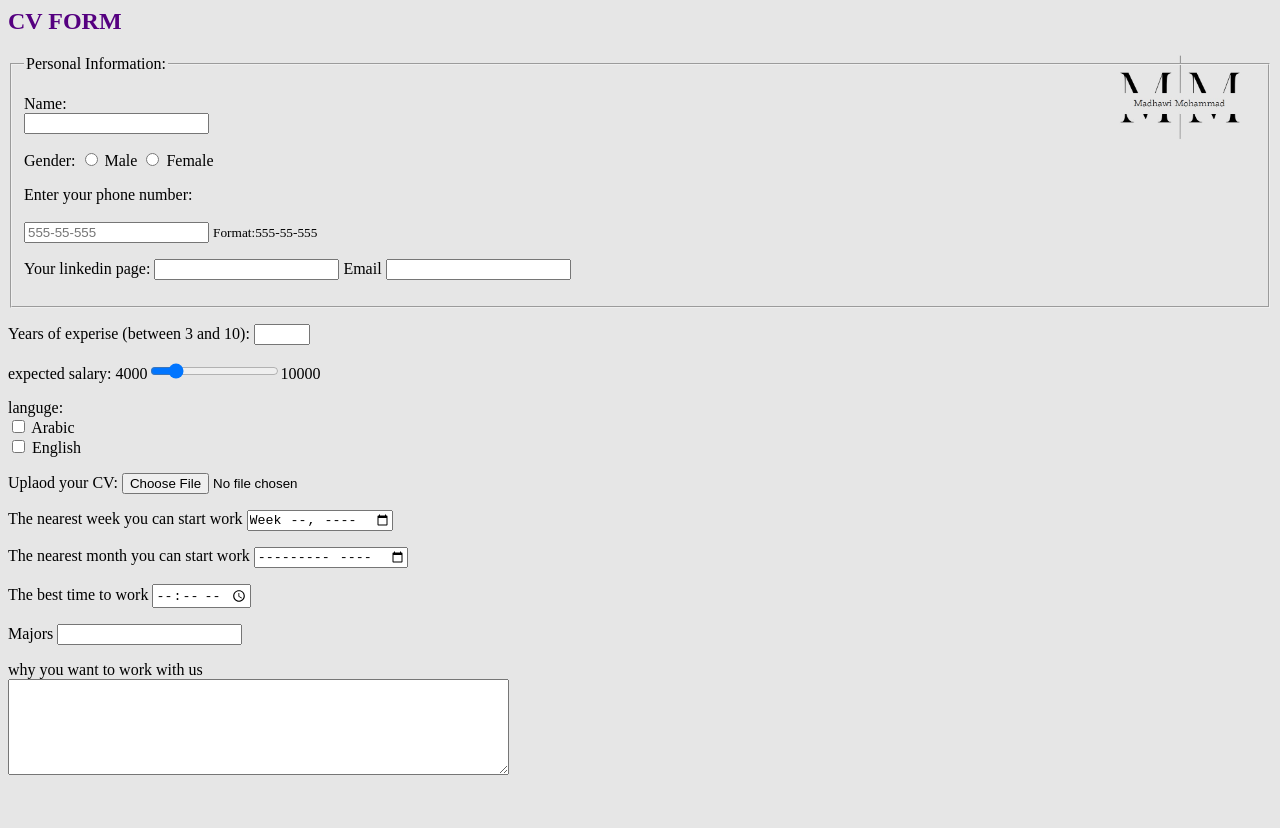
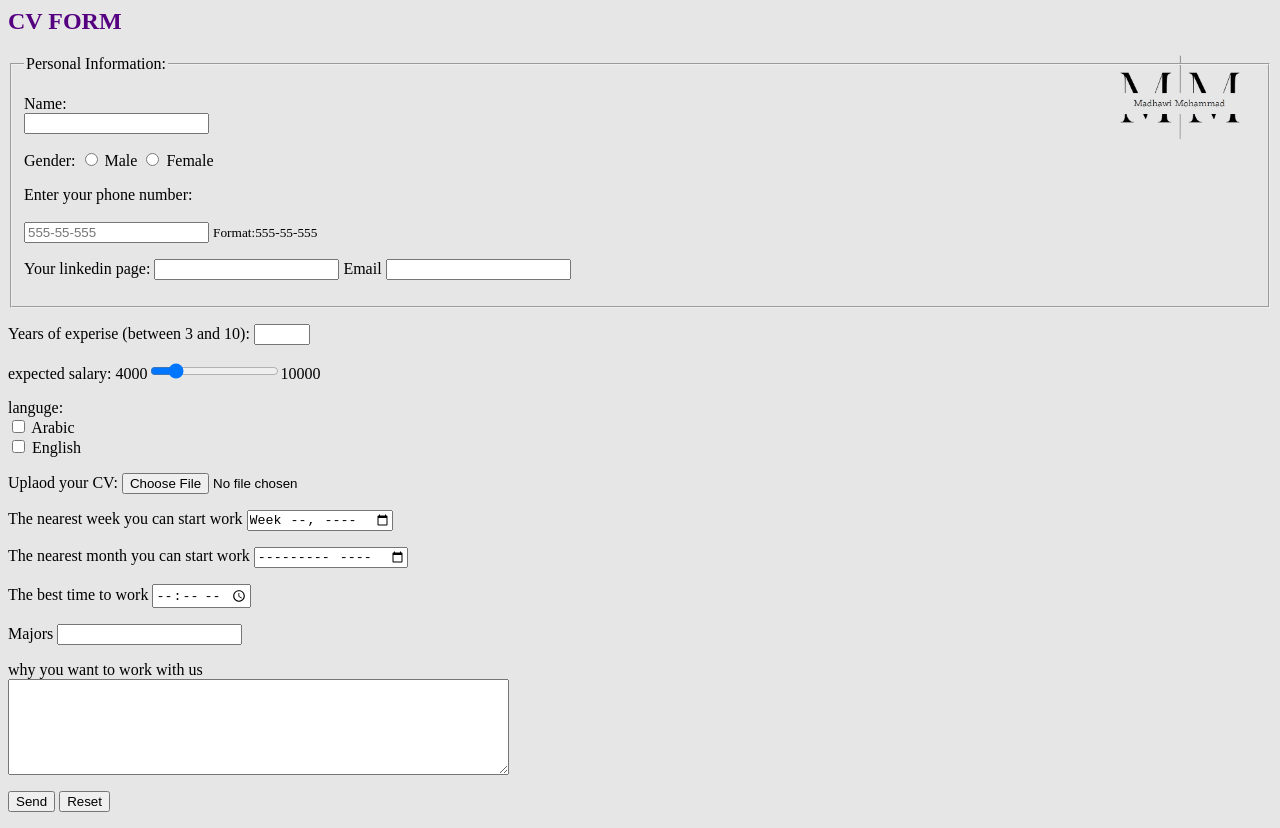
Before and after one commit to madhawi7/madhawi7.github.io, a plain HTML site: page sheet3.html in a window 1280 px wide. Before the commit the page ends 800 px from the top, so only its background shows below. Drawn offline with Linux system fonts and the light colour scheme.

Commit message:
Update sheet3.html

```diff
--- a/sheet3.html
+++ b/sheet3.html
@@ -98,6 +98,8 @@
 <textarea id="work" name="work" rows="6" cols="60">
     </textarea>
 </p>
+<input type="submit" value="Send">
+<input type="reset" value="Reset">
 
 </body>
 </form>
```
